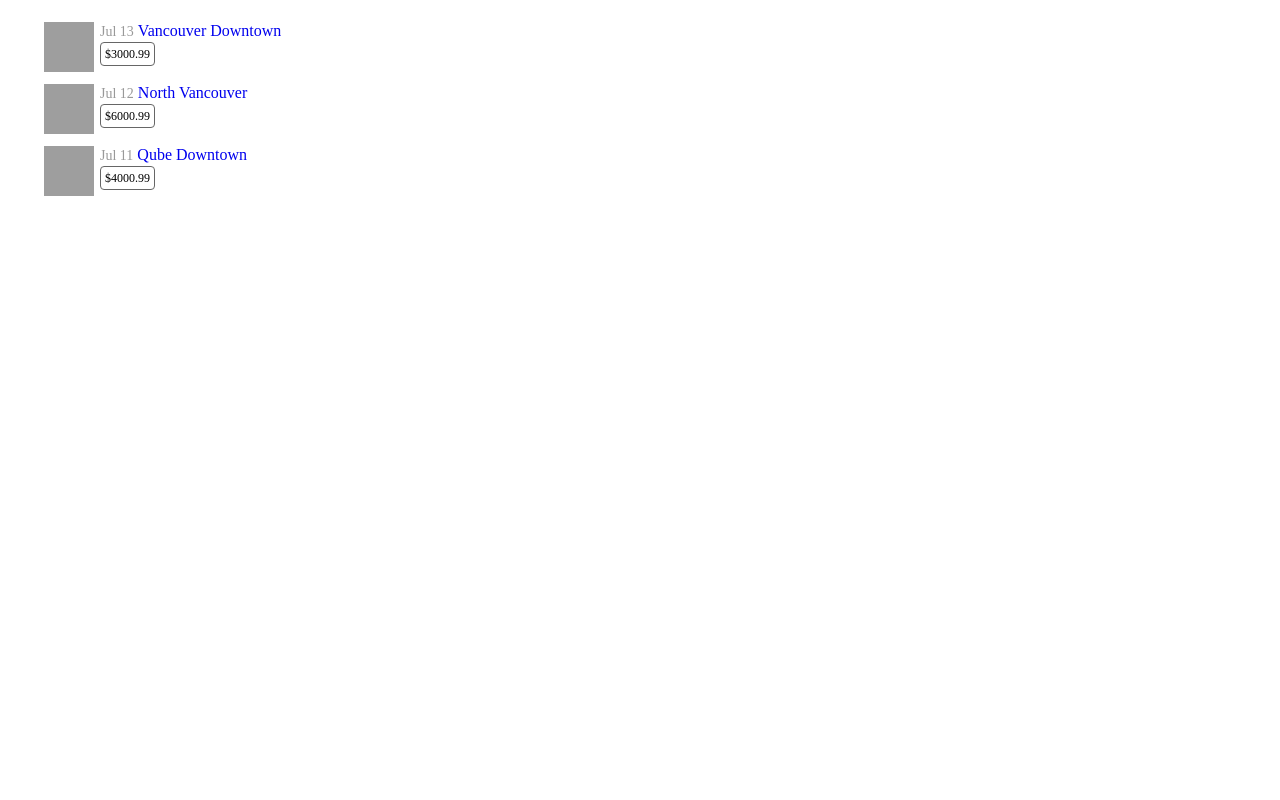
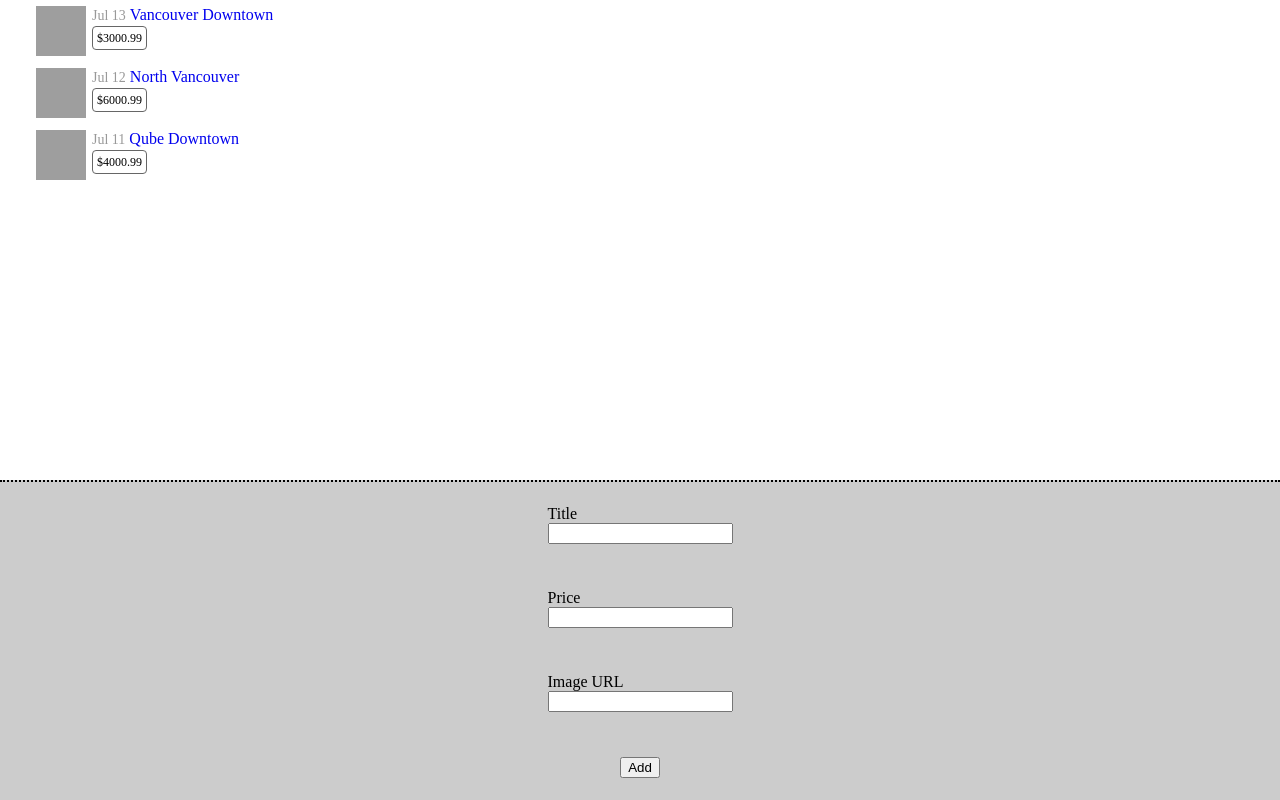
Before and after one commit to nikfrank/di-online-yad3, a plain HTML site: page index.html in a window 1280 px wide. Drawn offline with Linux system fonts and the light colour scheme; grey boxes are pictures that could not be loaded.

Commit message:
add listing form

```diff
--- a/index.css
+++ b/index.css
@@ -1,6 +1,22 @@
+body {
+  margin: 0;
+
+  min-height: 100vh;
+
+  display: flex;
+  flex-direction: column;
+  justify-content: space-between;
+}
+
+
 ul.listings {
   list-style: none;
   padding-left: 30px;
+
+  margin: 0;
+
+  height: 60vh;
+  overflow-y: auto;
 }
 
 ul.listings li {
@@ -39,6 +55,7 @@ ul.listings img {
   content: ".99";
 }
 
+
 .listing-container div {
   padding: 4px 0;
 }
@@ -52,3 +69,20 @@ ul.listings img {
   font-size: 0.75rem;
   font-weight: lighter;
 }
+
+
+.add-listing-form {
+  height: calc(40vh - 2px);
+  width: 100%;
+  background-color: #ccc;
+  border-top: 2px dotted black;
+
+  display: flex;
+  flex-direction: column;
+  justify-content: space-around;
+  align-items: center;
+}
+
+.add-listing-form input {
+  display: block;
+}
--- a/index.html
+++ b/index.html
@@ -9,6 +9,25 @@
 
     <ul class='listings'></ul>
 
+    <div class='add-listing-form'>
+      <label>
+        Title
+        <input class='title' />
+      </label>
+
+      <label>
+        Price
+        <input class='price' type='number' />
+      </label>
+
+      <label>
+        Image URL
+        <input class='img-url' />
+      </label>
+
+      <button onClick='addListing()'>Add</button>
+    </div>
+
     <script type="text/javascript" src="index.js"></script>
   </body>
 </html>
--- a/index.js
+++ b/index.js
@@ -20,6 +20,9 @@ const listings = [
     createdAt: 'Jul 11',
   },
 ];
+
+const render = ()=> {
+  document.querySelector('ul').innerHTML = '';
 
   listings.forEach(listing => {
     const li = document.createElement('li');
@@ -52,3 +55,47 @@ listings.forEach(listing => {
 
     document.querySelector('ul').appendChild(li);
   });
+};
+
+render();
+
+function addListing(){
+  const newTitle = document.querySelector('.add-listing-form input.title').value;
+
+  const newPrice = document.querySelector('.add-listing-form input.price').value;
+
+  const newImgUrl = document.querySelector('.add-listing-form input.img-url').value;
+
+  if( !newTitle || !newPrice || !newImgUrl ) return;
+
+  const newCreatedAt = (new Date).toString().slice(4, 10);
+
+  const newListing = {
+    title: newTitle,
+    price: newPrice,
+    image: newImgUrl,
+    createdAt: newCreatedAt,
+  };
+
+  listings.push( newListing );
+
+  render();
+
+  document.querySelectorAll('.add-listing-form input').forEach(input=>{
+    input.value = '';
+  });
+}
+
+
+
+
+
+
+
+
+
+
+
+
+
+//
```
Lines whose indentation alone changed are shown as unchanged.
